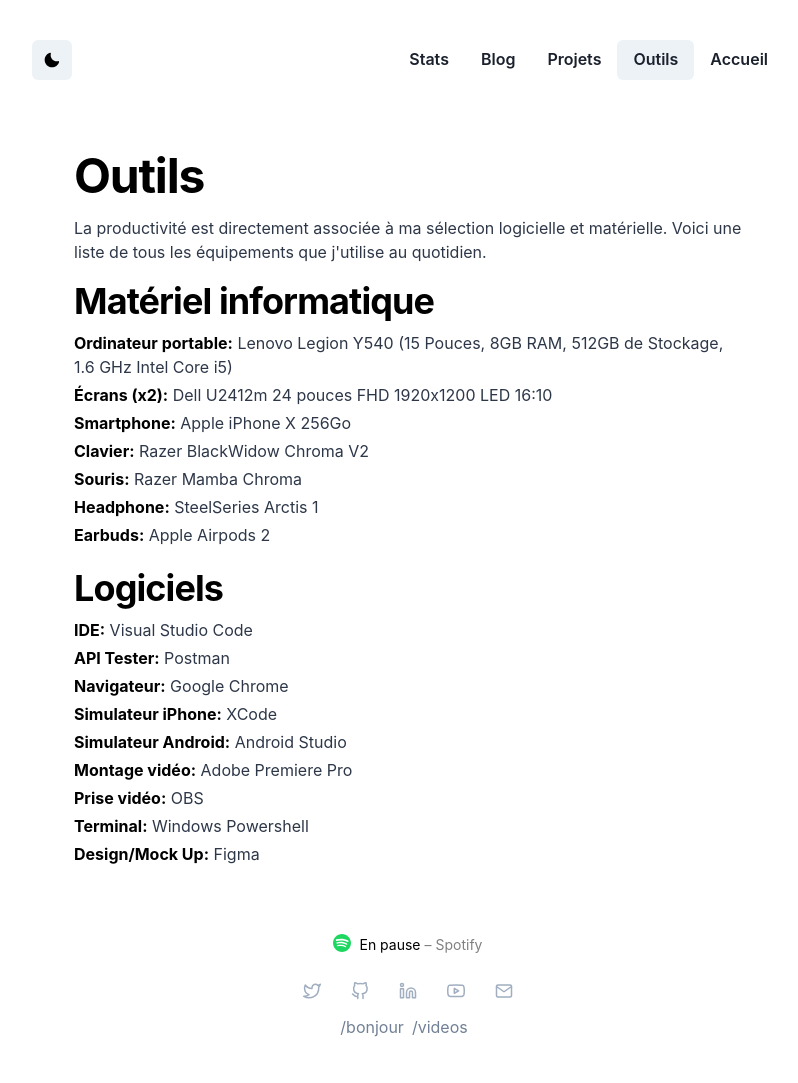
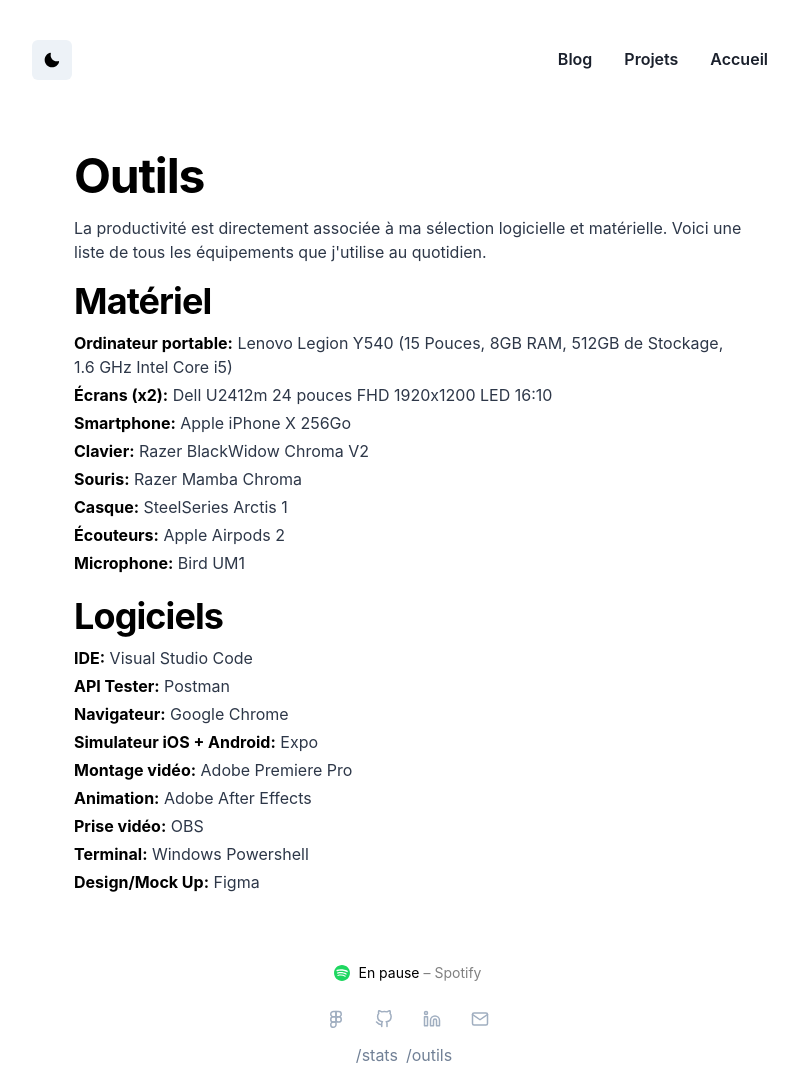
Before and after one commit to fossabot/heysen.fr, a Next.js app: page /outils in a window 1280 px wide. Shown: the whole page, without its empty margins (232-1030 px from the left). Before the commit the page ends 1055 px from the top, so only its background shows below. Built offline with nearby package versions, Linux system fonts and the light colour scheme; no server answers.

Commit message:
edit nav + footer

```diff
--- a/components/Footer.js
+++ b/components/Footer.js
@@ -1,7 +1,7 @@
 import React from 'react'
 import NextLink from 'next/link'
 import { Flex, Link, IconButton, useColorMode } from '@chakra-ui/react'
-import { FiGithub, FiTwitter, FiLinkedin, FiYoutube, FiMail } from "react-icons/fi"
+import { FiGithub, FiFigma, FiLinkedin, FiMail } from "react-icons/fi"
 import NowPlaying from '../components/NowPlaying';
 
 export const Footer = () => {
@@ -19,10 +19,10 @@
         <Flex align="center" mb={4} direction="column" visibility={'hidden', 'visible', 'visible'} display={['none', 'flex', 'flex']}>
             <NowPlaying />
             <div>
-                <Link href="https://twitter.com/florianheysen" title="Twitter" isExternal>
+                <Link href="https://www.figma.com/@florianheysen" title="Figma" isExternal>
                     <IconButton
-                        aria-label="Twitter"
-                        icon={<FiTwitter />}
+                        aria-label="Figma"
+                        icon={<FiFigma />}
                         size="lg"
                         color={borderIcon[colorMode]}
                         variant="ghost"
@@ -53,20 +53,6 @@
                         _hover={{ backgroundColor: footerHoverBg[colorMode] }}
                     />
                 </Link>
-                <Link
-                    href="https://www.youtube.com/channel/UCbMZRxWXhbROK6Y0A5aBZOQ"
-                    title="YouTube"
-                    isExternal
-                >
-                    <IconButton
-                        aria-label="YouTube"
-                        icon={<FiYoutube />}
-                        size="lg"
-                        color={borderIcon[colorMode]}
-                        variant="ghost"
-                        _hover={{ backgroundColor: footerHoverBg[colorMode] }}
-                    />
-                </Link>
                 <Link href="mailto:heysen.florian@gmail.com" title="Email" isExternal>
                     <IconButton
                         aria-label="Email"
@@ -79,7 +65,7 @@
                 </Link>
             </div>
             <div>
-                <NextLink href="/bonjour" passHref>
+                <NextLink href="/stats" passHref>
                     <Link
                         fontSize="md"
                         color="gray.500"
@@ -87,10 +73,10 @@
                         mr={2}
                         title="Bonjour"
                     >
-                        /bonjour
+                        /stats
                     </Link>
                 </NextLink>
-                <NextLink href="/videos" passHref>
+                <NextLink href="/outils" passHref>
                     <Link
                         fontSize="md"
                         color="gray.500"
@@ -98,7 +84,7 @@
                         mr={2}
                         title="Hello"
                     >
-                        /videos
+                        /outils
                     </Link>
                 </NextLink>
             </div>
--- a/components/GearList.js
+++ b/components/GearList.js
@@ -56,7 +56,7 @@
     return (
         <>
             <Heading letterSpacing="tight" mb={2} mt={2} as="h2" size="xl">
-                Matériel informatique
+                Matériel
             </Heading>
             {hardware.map((g, i) => (
                 <Gear key={i} gear={g} />
--- a/components/MobileNavigation.js
+++ b/components/MobileNavigation.js
@@ -45,11 +45,6 @@
             mx="auto"
             display={['flex', 'none', 'none']}
         >
-            <NextLink href="/stats" passHref>
-                <Button as="a" variant="ghost" p={[1, 2, 4]} backgroundColor={router.pathname === '/statistics' ? navActiveBg[colorMode] : null}>
-                    Stats
-                </Button>
-            </NextLink>
             <NextLink href="/blog" passHref>
                 <Button as="a" variant="ghost" p={[1, 2, 4]} backgroundColor={router.pathname.includes('/blog') ? navActiveBg[colorMode] : null}>
                     Blog
@@ -58,11 +53,6 @@
             <NextLink href="/projets" passHref>
                 <Button as="a" variant="ghost" p={[1, 2, 4]} backgroundColor={router.pathname === '/projets' ? navActiveBg[colorMode] : null}>
                     Projets
-                </Button>
-            </NextLink>
-            <NextLink href="/outils" passHref>
-                <Button as="a" variant="ghost" p={[1, 2, 4]} backgroundColor={router.pathname === '/outils' ? navActiveBg[colorMode] : null}>
-                    Outils
                 </Button>
             </NextLink>
             <NextLink href="/" passHref>
--- a/components/Navigation.js
+++ b/components/Navigation.js
@@ -52,18 +52,6 @@
         >
             <DarkModeSwitch />
             <Box>
-                <NextLink href="/stats" passHref>
-                    <Button
-                        as="a"
-                        variant="ghost"
-                        p={[1, 2, 4]}
-                        _hover={{ backgroundColor: navHoverBg[colorMode] }}
-                        backgroundColor={router.pathname === '/stats' ? navHoverBg[colorMode] : null}
-                        aria-label="Stats"
-                    >
-                        Stats
-                    </Button>
-                </NextLink>
                 <NextLink href="/blog" passHref>
                     <Button
                         as="a"
@@ -84,16 +72,6 @@
                         aria-label="Projects"
                     >
                         Projets
-                    </Button>
-                </NextLink>
-                <NextLink href="/outils" passHref>
-                    <Button
-                        as="a"
-                        variant="ghost"
-                        p={[1, 2, 4]} _hover={{ backgroundColor: navHoverBg[colorMode] }} backgroundColor={router.pathname === '/outils' ? navHoverBg[colorMode] : null}
-                        aria-label="Gear"
-                    >
-                        Outils
                     </Button>
                 </NextLink>
                 <NextLink href="/" passHref>
--- a/components/NowPlaying.js
+++ b/components/NowPlaying.js
@@ -1,5 +1,5 @@
 import useSWR from 'swr';
-import { Flex, Text } from '@chakra-ui/react'
+import { Flex, Text, Box } from '@chakra-ui/react'
 
 import fetcher from '../lib/fetcher';
 
@@ -8,12 +8,14 @@
 
     return (
         <Flex mb="3">
-            <svg className="h-4 w-4 ml-auto mt-1" height="18px" viewBox="0 0 168 168">
-                <path
-                    fill="#1ED760"
-                    d="M83.996.277C37.747.277.253 37.77.253 84.019c0 46.251 37.494 83.741 83.743 83.741 46.254 0 83.744-37.49 83.744-83.741 0-46.246-37.49-83.738-83.745-83.738l.001-.004zm38.404 120.78a5.217 5.217 0 01-7.18 1.73c-19.662-12.01-44.414-14.73-73.564-8.07a5.222 5.222 0 01-6.249-3.93 5.213 5.213 0 013.926-6.25c31.9-7.291 59.263-4.15 81.337 9.34 2.46 1.51 3.24 4.72 1.73 7.18zm10.25-22.805c-1.89 3.075-5.91 4.045-8.98 2.155-22.51-13.839-56.823-17.846-83.448-9.764-3.453 1.043-7.1-.903-8.148-4.35a6.538 6.538 0 014.354-8.143c30.413-9.228 68.222-4.758 94.072 11.127 3.07 1.89 4.04 5.91 2.15 8.976v-.001zm.88-23.744c-26.99-16.031-71.52-17.505-97.289-9.684-4.138 1.255-8.514-1.081-9.768-5.219a7.835 7.835 0 015.221-9.771c29.581-8.98 78.756-7.245 109.83 11.202a7.823 7.823 0 012.74 10.733c-2.2 3.722-7.02 4.949-10.73 2.739z"
-                />
-            </svg>
+            <Box mt="3px">
+                <svg className="h-4 w-4 ml-auto mt-1" height="16px" viewBox="0 0 168 168">
+                    <path
+                        fill="#1ED760"
+                        d="M83.996.277C37.747.277.253 37.77.253 84.019c0 46.251 37.494 83.741 83.743 83.741 46.254 0 83.744-37.49 83.744-83.741 0-46.246-37.49-83.738-83.745-83.738l.001-.004zm38.404 120.78a5.217 5.217 0 01-7.18 1.73c-19.662-12.01-44.414-14.73-73.564-8.07a5.222 5.222 0 01-6.249-3.93 5.213 5.213 0 013.926-6.25c31.9-7.291 59.263-4.15 81.337 9.34 2.46 1.51 3.24 4.72 1.73 7.18zm10.25-22.805c-1.89 3.075-5.91 4.045-8.98 2.155-22.51-13.839-56.823-17.846-83.448-9.764-3.453 1.043-7.1-.903-8.148-4.35a6.538 6.538 0 014.354-8.143c30.413-9.228 68.222-4.758 94.072 11.127 3.07 1.89 4.04 5.91 2.15 8.976v-.001zm.88-23.744c-26.99-16.031-71.52-17.505-97.289-9.684-4.138 1.255-8.514-1.081-9.768-5.219a7.835 7.835 0 015.221-9.771c29.581-8.98 78.756-7.245 109.83 11.202a7.823 7.823 0 012.74 10.733c-2.2 3.722-7.02 4.949-10.73 2.739z"
+                    />
+                </svg>
+            </Box>
             <Flex ml="2">
                 {data?.songUrl ? (
                     <a
--- a/data/gear.js
+++ b/data/gear.js
@@ -37,14 +37,14 @@
     {
         id: 6,
         software: 0,
-        item: 'Headphone',
+        item: 'Casque',
         title: 'SteelSeries Arctis 1',
         url: 'https://amzn.to/3nhYWb5'
     },
     {
-        id:7,
+        id: 7,
         software: 0,
-        item: 'Earbuds',
+        item: 'Écouteurs',
         title: 'Apple Airpods 2',
         url: 'https://apple.co/2QTxPH2'
     },
@@ -72,23 +72,23 @@
     {
         id: 11,
         software: 1,
-        item: 'Simulateur iPhone',
-        title: 'XCode',
-        url: 'https://apps.apple.com/us/app/xcode/id497799835?mt=12'
+        item: 'Simulateur iOS + Android',
+        title: 'Expo',
+        url: 'https://expo.io/'
     },
     {
         id: 12,
         software: 1,
-        item: 'Simulateur Android',
-        title: 'Android Studio',
-        url: 'https://developer.android.com/studio/?gclid=Cj0KCQjwoaz3BRDnARIsAF1RfLdlLYJYU8qNSzIcvluTDWbziHdDle1QrR1ntM1J0T8XsZ6sUFG9B4saAmhrEALw_wcB&gclsrc=aw.ds'
+        item: 'Montage vidéo',
+        title: 'Adobe Premiere Pro',
+        url: 'https://www.adobe.com/fr/products/premiere.html'
     },
     {
         id: 13,
         software: 1,
-        item: 'Montage vidéo',
-        title: 'Adobe Premiere Pro',
-        url: 'https://www.adobe.com/fr/products/premiere.html'
+        item: 'Animation',
+        title: 'Adobe After Effects',
+        url: 'https://www.adobe.com/fr/products/aftereffects.html'
     },
     {
         id: 14,
@@ -113,7 +113,7 @@
     },
     {
         id: 17,
-        software: 2,
+        software: 0,
         item: 'Microphone',
         title: 'Bird UM1',
         url: 'https://amzn.to/3gAiNAQ'
--- a/pages/index.js
+++ b/pages/index.js
@@ -84,7 +84,7 @@
             </Text>
 
             <Heading letterSpacing="tight" mt={8} size="lg" fontWeight={700} as="h2">
-              Expériences
+              Expériences pro
             </Heading>
             <ExperienceBox
               name="O2feel e-bikes"
--- a/pages/projets.js
+++ b/pages/projets.js
@@ -66,7 +66,7 @@
                         <Text color={colorSecondary[colorMode]}>Grâce à l'école, le travail, YouTube et ma curiosité, j'ai pu travaillé sur de nombreux projets au fil du temps. Cliquer sur la fiche du projet vous amènera au dépôt GitHub. Si vous aimez ou utilisez l'un de ces projets, pensez à donner une "star".
                         </Text>
                         <Heading letterSpacing="tight" as="h1" mt={4} size="xl" fontWeight={700}>
-                            Projets en vedette
+                            Projets en cours
                         </Heading>
                         <FeaturedProjectCard
                             title="Overdo.net"
@@ -96,10 +96,9 @@
                             Mon site Web personnel sur lequel vous vous trouvez maintenant. Construit avec le générateur de site statique <Code>Next.js</Code>, <Code>chakra-ui</Code>, <Code>mdx</Code> et des serverless functions pour les données en temps réel.
                         </FeaturedProjectCard>
                         <Heading letterSpacing="tight" as="h2" mb={2} mt={4} size="xl" fontWeight={700}>
-                            Tous mes projets
+                            Projets publics
                         </Heading>
                         <ProjectListFull />
-                        <GitHubSponsorCard />
                     </Flex>
                 </Stack>
             </Container>
```
Also changed, not shown: components/ProjectListFull.js (+0 -8 lines). Lines whose indentation alone changed are shown as unchanged.
